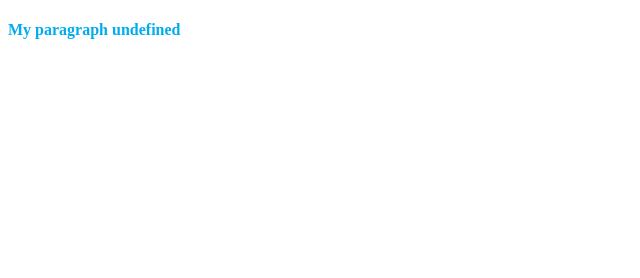
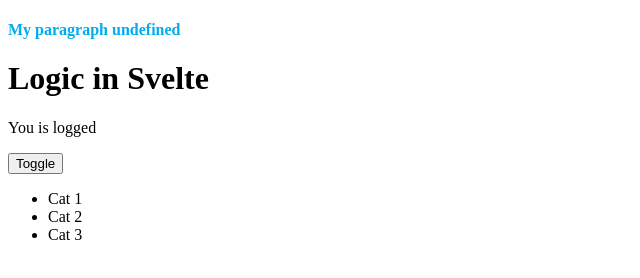
Before and after one commit to AndresdoSantos/learning-sveltejs, a Svelte app: page / in a window 1280 px wide. Shown: the part 519-797 px from the top of the page, without its empty margins (0-640 px from the left). Built offline with nearby package versions, Linux system fonts and the light colour scheme.

Commit message:
feat(logic): logic in svelte

```diff
--- a/src/App.svelte
+++ b/src/App.svelte
@@ -4,6 +4,7 @@
   import RenderHTML from './lib/RenderHTML.svelte';
   import Increment from './lib/Increment.svelte';
   import Sum from './lib/Sum.svelte';
+  import Logic from './lib/Logic.svelte';
 
   let name = 'Andres';
 </script>
@@ -23,3 +24,7 @@
 <Paragraph title="My paragraph" />
 <!-- Without props -->
 <Paragraph />
+
+<h1>Logic in Svelte</h1>
+
+<Logic />
--- /dev/null
+++ b/src/lib/Logic.svelte
@@ -0,0 +1,33 @@
+<script lang="ts">
+  let user: boolean = true;
+
+  function toggle() {
+    user = !user;
+  }
+
+  let cats = [
+    { id: 'Cat 1', name: 'Cat 1' },
+    { id: 'Cat 2', name: 'Cat 2' },
+    { id: 'Cat 3', name: 'Cat 3' },
+  ];
+</script>
+
+{#if user}
+  <p>You is logged</p>
+{:else}
+  <p>You is not logged</p>
+{/if}
+
+<button on:click={toggle}>Toggle</button>
+
+<ul>
+  {#each cats as { id, name } (id)}
+    <li>{name}</li>
+  {/each}
+</ul>
+
+<!-- Await logic
+  {#await promise then value}
+	  <p>the value is {value}</p>
+  {/await}
+-->
```
